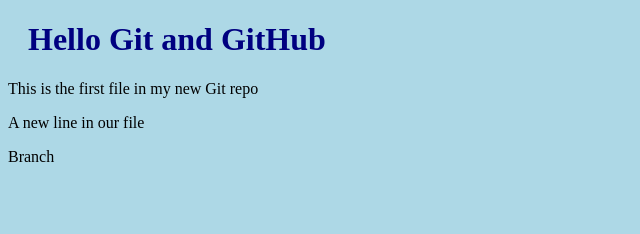
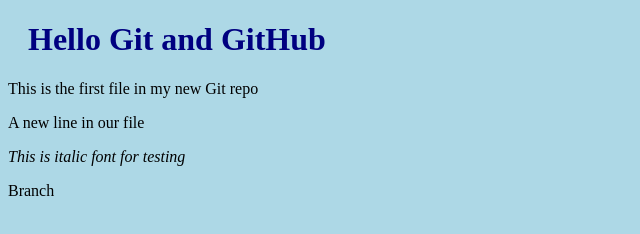
Before and after one commit to Tawsif05/for-git-purpose, a plain HTML site: page index.html in a window 1280 px wide. Shown: the whole page, without its empty margins (0-640 px from the left). Drawn offline with Linux system fonts and the light colour scheme.

Commit message:
Update index.html with i tag

```diff
--- a/index.html
+++ b/index.html
@@ -10,6 +10,7 @@
     <h1>Hello Git and GitHub</h1>
     <p>This is the first file in my new Git repo</p>
     <p>A new line in our file</p>
+    <i>This is italic font for testing</i>
     <div><p>Branch</p></div>
 </body>
 </html>
```
